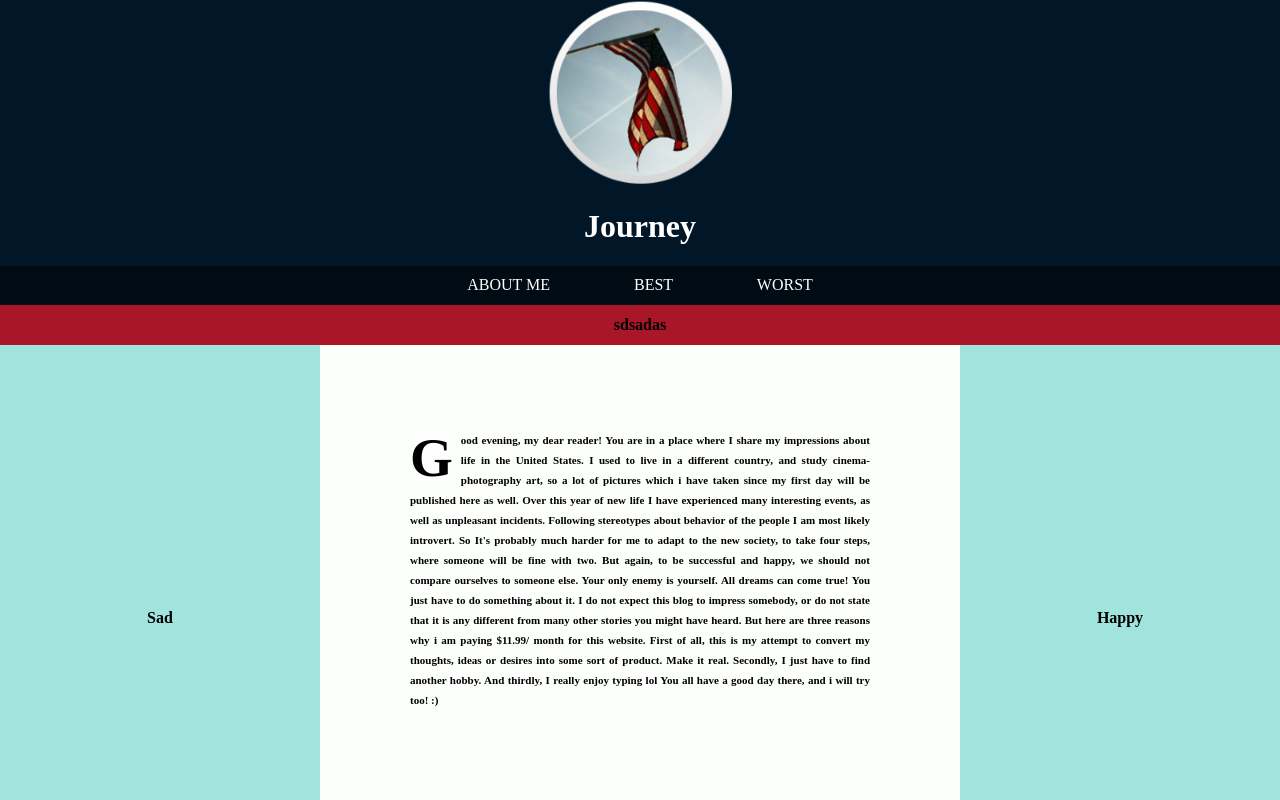
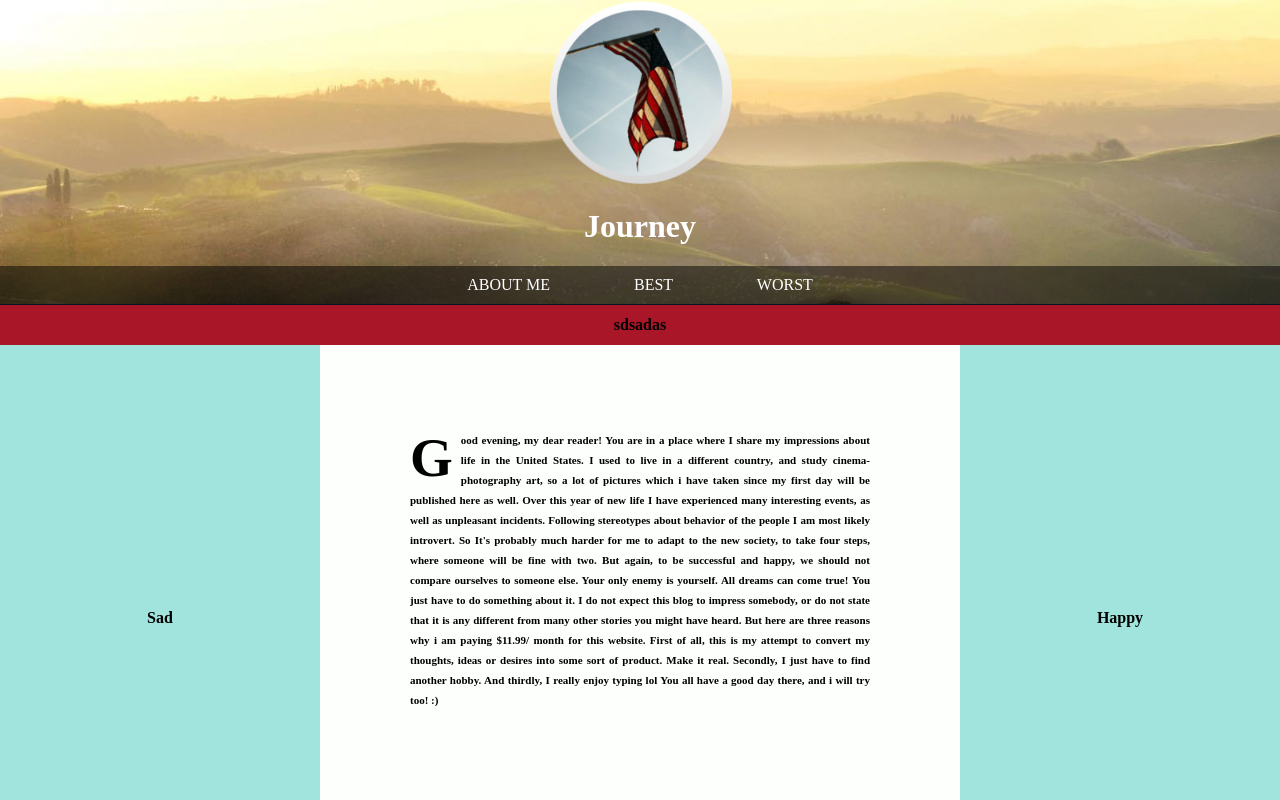
Before and after one commit to HPChicago/HPChicago.github.io, a plain HTML site: page index.html in a window 1280 px wide. Drawn offline with Linux system fonts and the light colour scheme.

Commit message:
Update style.css

```diff
--- a/css/style.css
+++ b/css/style.css
@@ -22,7 +22,7 @@ article {
   }
 header {
   text-align: center;
-  background: url('img/tuscany-sunrise.jpg');
+  background: url('https://github.com/HPChicago/HPChicago.github.io/raw/master/img/tuscany-sunrise.jpg');
   background-size: cover;
   color: white;
   }
```
